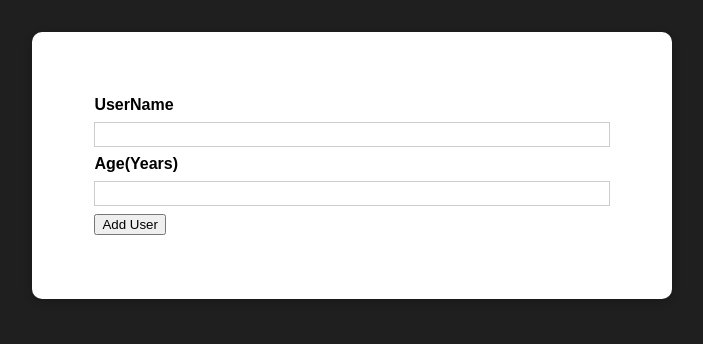
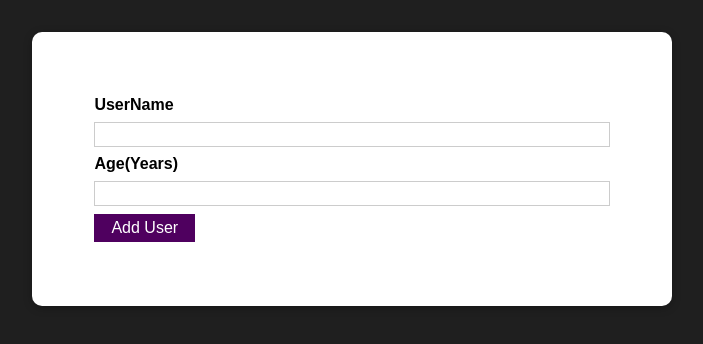
Before and after one commit to altnskmuhammed/React-Practice, a React (Create React App) app: page / in a window 1280 px wide. Shown: the top 344 px of the page, without its empty margins (288-991 px from the left). Built offline with nearby package versions, Linux system fonts and the light colour scheme.

Commit message:
re-usable button added

```diff
--- /dev/null
+++ b/src/components/UI/Button.js
@@ -0,0 +1,16 @@
+import React from "react";
+import classes from "./Button.module.css";
+
+const Button = (props) => {
+  return (
+    <button
+      className={classes.button}
+      type={props.type || "button"}
+      onClick={props.onClick}
+    >
+      {props.children}
+    </button>
+  );
+};
+
+export default Button;
--- /dev/null
+++ b/src/components/UI/Button.module.css
@@ -0,0 +1,18 @@
+.button {
+  font: inherit;
+  border: 1px solid #4f005f;
+  background: #4f005f;
+  color: white;
+  padding: 0.25rem 1rem;
+  cursor: pointer;
+}
+
+.button:hover,
+.button:active {
+  background: #741188;
+  border-color: #741188;
+}
+
+.button:focus {
+  outline: none;
+}
--- a/src/components/Users/AddUser.js
+++ b/src/components/Users/AddUser.js
@@ -1,20 +1,31 @@
-import React from "react";
+import React, { useState } from "react";
 import Card from "../UI/Card";
 import classes from "./AddUser.module.css";
+import Button from "../UI/Button";
 
 const AddUser = () => {
+  const [enteredUserName, setEnteredUserName] = useState("");
+  const [enteredAge, setEnteredAge] = useState("");
   const addUserHandler = (event) => {
     event.preventDefault();
+    console.log(enteredAge, enteredUserName);
+  };
+
+  const userNameChangeHandler = (event) => {
+    setEnteredUserName(event.target.value);
+  };
+  const ageChangeHandler = (event) => {
+    setEnteredAge(event.target.value);
   };
   return (
     <Card className={classes.input}>
       <form onSubmit={addUserHandler} className={classes.input}>
         <label>UserName</label>
-        <input id="username" type="text" />
+        <input id="username" type="text" onChange={userNameChangeHandler} />
         <label>Age(Years)</label>
-        <input id="age" type="number" />
+        <input id="age" type="number" onChange={ageChangeHandler} />
 
-        <button type="submit"> Add User</button>
+        <Button type="submit"> Add User</Button>
       </form>
     </Card>
   );
```
